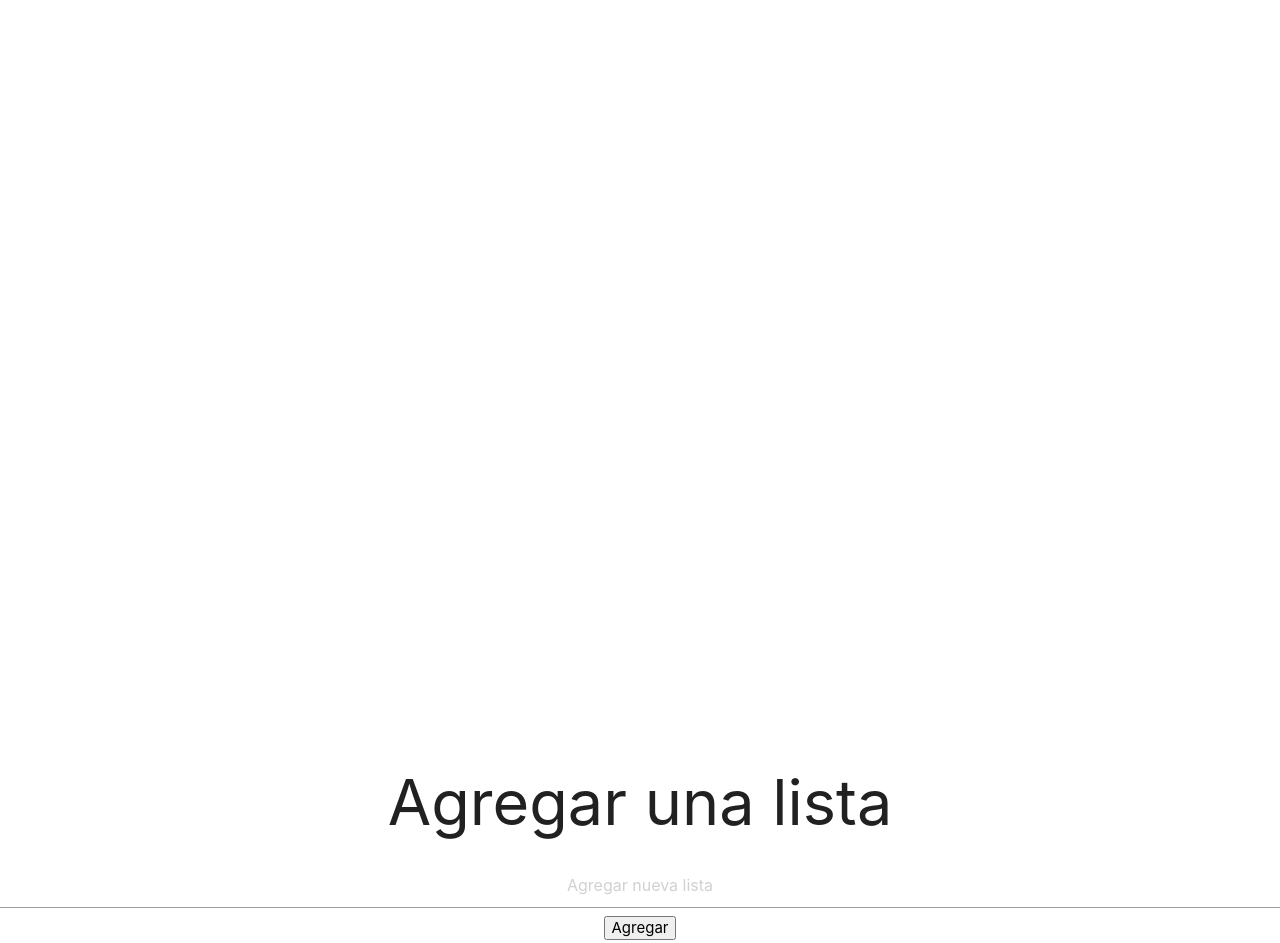
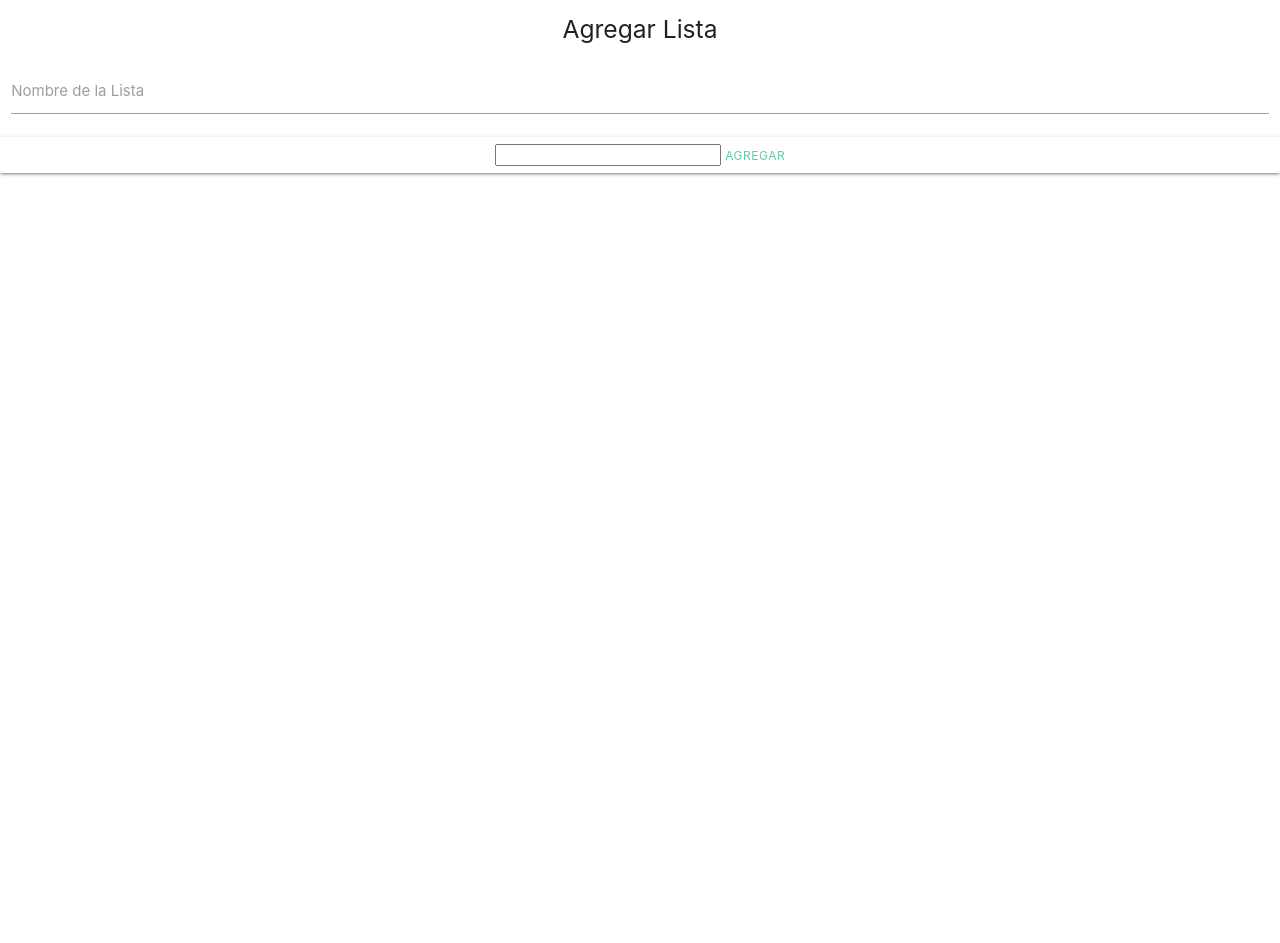
Before and after one commit to Jorgemh66/Second-JS, a plain HTML site: page index.html in a window 1280 px wide. Shown: the top 943 px of the page. After the commit the page ends 800 px from the top, so only its background shows below. Drawn offline with nearby package versions, Linux system fonts and the light colour scheme.

Commit message:
reestructuracion del formulario

```diff
--- a/index.html
+++ b/index.html
@@ -1,4 +1,4 @@
-<html>
+<html class="h_all w_all">
 <head>
 	<meta charset="utf-8">
 	<link rel="stylesheet" href="https://cdnjs.cloudflare.com/ajax/libs/materialize/1.0.0/css/materialize.min.css">
@@ -7,16 +7,23 @@
 	<link rel="stylesheet" type="text/css" href="style.css">
 	<title>Index</title>
 </head>
-<body class="h_all w_all">
-	<div class="downForm">
-		<form>
-			<h1 class="center-align">Agregar una lista</h1>
-			<input type="text" name="" placeholder="Agregar nueva lista" class="center-align h_all w_all">
-			<input type="submit" value="Agregar" name="" class="center-block">
-		</form>
+<body class="w_all">
+<div class="row center-align valign-wrapper " >
+    <form class="col s12" >
+    <h5 align="center">Agregar Lista</h5>
+		<div class="row">
+			<div class="input-field col s12">
+				<input id="add_list" type="text" class="validate">
+				<label for="add_list">Nombre de la Lista</label>
+			</div>
+			<div class=" row btn col s12 bck_btn_color">
+				<input id="add" type="btn" class="validate">
+				<label for="add" class="color_text">Agregar</label>
+			</div>
+		</div>
+	</form>
 	</div>
 
-
+</body>
 <script src="comands.js"></script>
-</body>
 </html>
--- a/style.css
+++ b/style.css
@@ -7,3 +7,9 @@
 .downForm{
 	margin-top: 60%;
 }
+.color_text{
+	color: #5eceaa;
+}
+.bck_btn_color{
+	background-color: #ffffff;
+}
```
